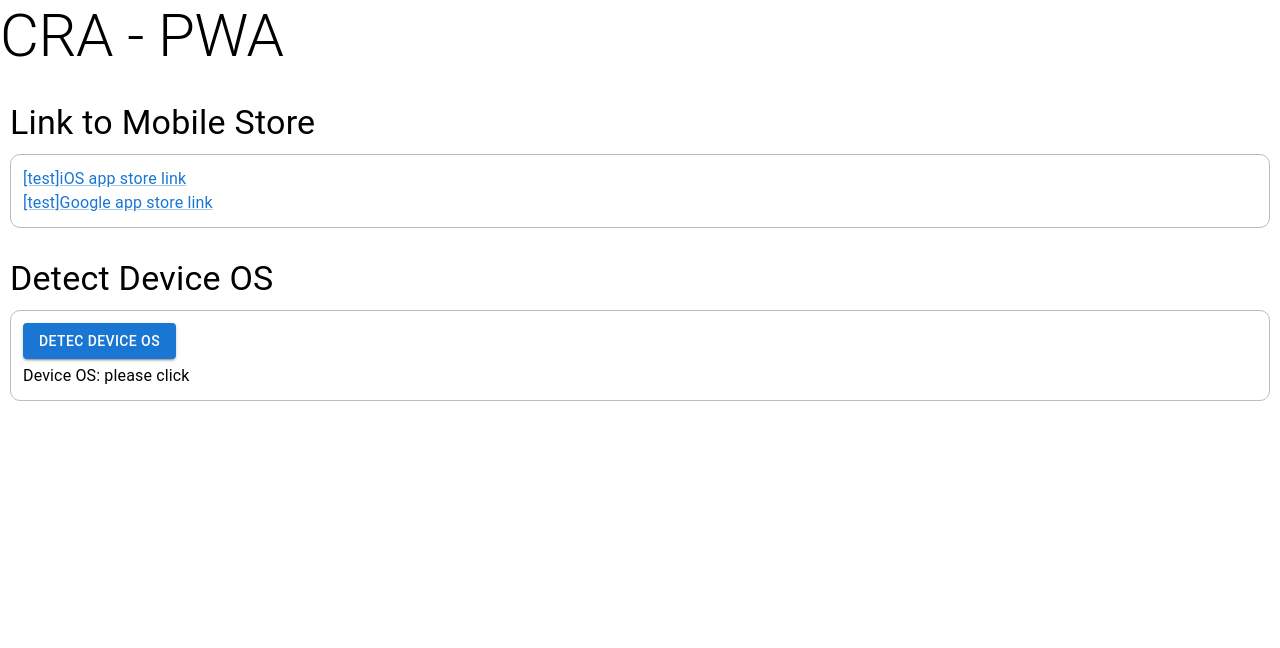
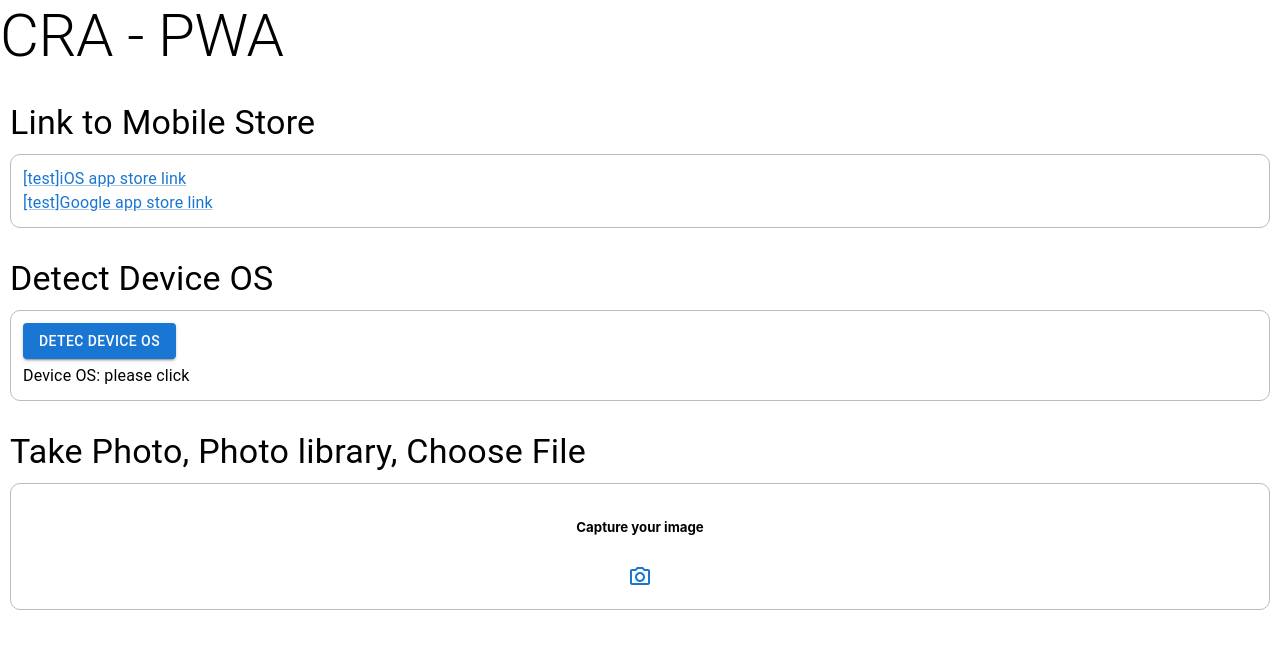
Before and after one commit to 5ock/cra_pwa, a React (Create React App) app: page / in a window 1280 px wide. Shown: the top 648 px of the page. Built offline with nearby package versions, Linux system fonts and the light colour scheme.

Commit message:
Add take photo component

```diff
--- a/package.json
+++ b/package.json
@@ -6,6 +6,7 @@
   "dependencies": {
     "@emotion/react": "^11.10.5",
     "@emotion/styled": "^11.10.5",
+    "@mui/icons-material": "^5.11.0",
     "@mui/material": "^5.11.4",
     "@testing-library/jest-dom": "^5.16.4",
     "@testing-library/react": "^13.3.0",
--- a/src/App.tsx
+++ b/src/App.tsx
@@ -5,6 +5,7 @@ import Box from '@mui/material/Box'
 
 import LinkToStore from './components/linkToStore'
 import DetecDevice from './components/detecDevice'
+import TakePhoto from './components/takePhoto'
 
 const App = () => {
 
@@ -15,6 +16,9 @@ const App = () => {
 
     {/* detec device os */}
     <DetecDevice />
+
+    {/* take photo */}
+    <TakePhoto />
   </Box>);
 }
 
--- a/src/components/detecDevice.tsx
+++ b/src/components/detecDevice.tsx
@@ -8,7 +8,7 @@ import Block from './ui/block'
 const DetecDevice = () => {
   const [ deviceOS, setDeviceOS ] = useState<string>('please click')
 
-  const detecDeviceOS = ():void => {
+  const detecDeviceOS = () => {
     let userAgent = navigator.userAgent || navigator.vendor
     let result = 'web'
     if (/android/i.test(userAgent))
--- /dev/null
+++ b/src/components/takePhoto.tsx
@@ -0,0 +1,47 @@
+import React, { useState } from 'react'
+
+import Box from '@mui/material/Box'
+import Grid from '@mui/material/Grid'
+import IconButton from '@mui/material/IconButton';
+import CameraAltOutlinedIcon from '@mui/icons-material/CameraAltOutlined'
+
+import Block from './ui/block'
+
+const TakePhoto = () => {
+  const [source, setSource] = useState<string>("")
+
+  const handleCapture = (target:any) => {
+    if (target.files) {
+      if (target.files.length !== 0) {
+        const file = target.files[0];
+        const newUrl = URL.createObjectURL(file);
+        setSource(newUrl);
+      }
+    }
+  }
+
+
+  return (<Block title='Take Photo, Photo library, Choose File'>
+    <Box sx={{textAlign: 'center'}}>
+      <h5>Capture your image</h5>
+      {source &&
+        <Box display="flex" justifyContent="center" sx={{border: '1px solid #ccc'}}>
+          <img src={source} alt={"snap"}></img>
+        </Box>
+      }
+      <label htmlFor="icon-button-file">
+        <IconButton color="primary" aria-label="upload picture" component="label">
+          <input
+            hidden
+            accept='image/*'
+            type='file'
+            onChange={(e:React.ChangeEvent<HTMLInputElement>) => handleCapture(e.target)}
+          />
+          <CameraAltOutlinedIcon />
+        </IconButton>
+      </label>
+    </Box>
+  </Block>)
+}
+
+export default TakePhoto
```
Also changed, not shown: 2 other files (tests, documents, lock files or other folders).
